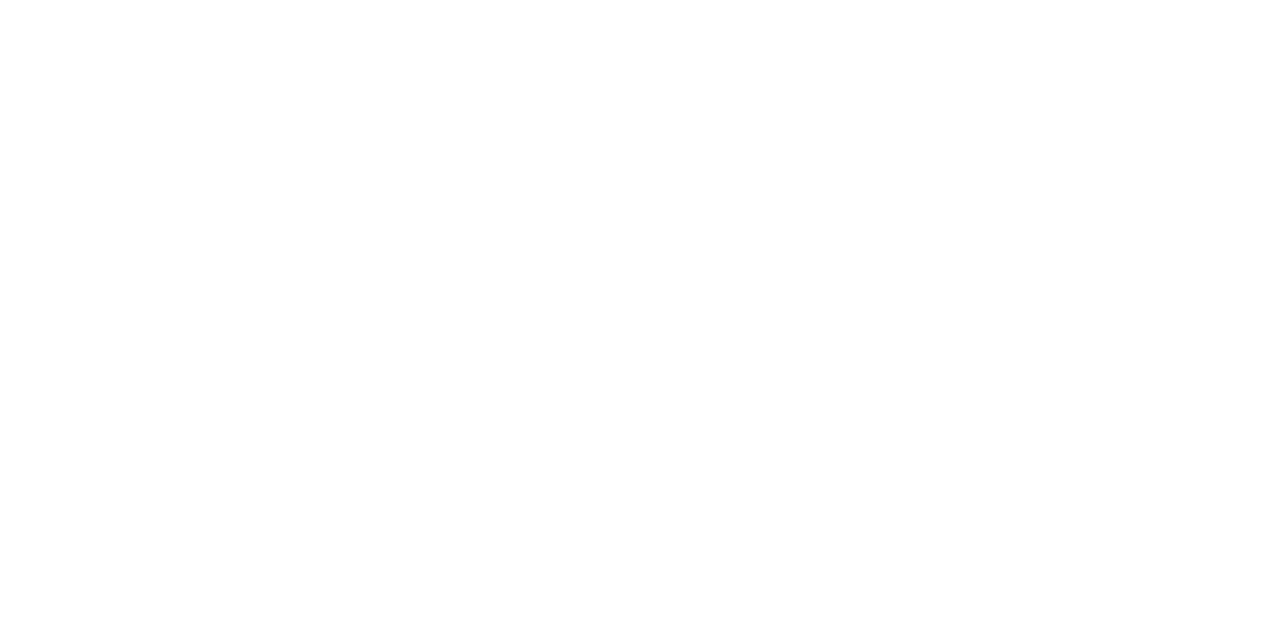
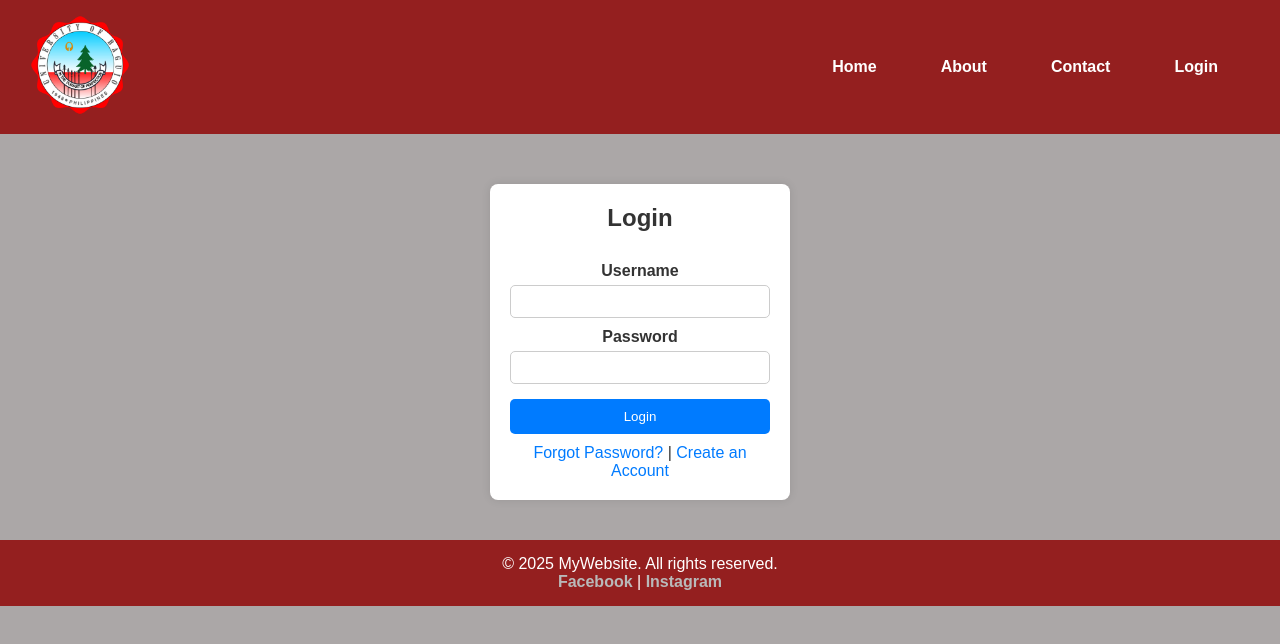
Before and after one commit to UBSITSalayRomeoJero/SALAY-VILORIA_midlab, a plain HTML site: page pages/login.html in a window 1280 px wide. Drawn offline with Linux system fonts and the light colour scheme.

Commit message:
done login.html

```diff
--- a/pages/login.html
+++ b/pages/login.html
@@ -3,9 +3,52 @@
 <head>
     <meta charset="UTF-8">
     <meta name="viewport" content="width=device-width, initial-scale=1.0">
-    <title>Document</title>
+    <title>Login</title>
+    <link rel="stylesheet" type="text/css"
+    href="../styles/style.css">
 </head>
 <body>
+    <body>
+        <!-- Header Content Area -->
+        <header>
+            <div class="logo">
+                <img src="../assets/images/UBLOGO.png" alt="UB Logo">
+            </div>
+            <nav>
+                <ul>
+                    <li><a href="/index.html">Home</a></li>
+                    <li><a href="./about.html">About</a></li>
+                    <li><a href="./contact.html">Contact</a></li>
+                    <li><a href="./login.html">Login</a></li>
+                </ul>
+            </nav>
+        </header>
+
+        <main class="login-container">
+            <h2>Login</h2>
+            <form action="#" method="POST">
+                <label for="username">Username</label>
+                <input type="text" id="username" name="username" required>
+
+                <label for="password">Password</label>
+                <input type="password" id="password" name="password" required>
+
+                <button type="submit">Login</button>
+            </form>
+
+            <div class="login-links">
+                <a href="../loginlinks/forgotpassword.html" target="_blank">Forgot Password?</a> |
+                <a href="../loginlinks/register.html" target="_blank">Create an Account</a>
+            </div>
+        </main>
+
+        <footer>
+            <p>&copy; 2025 MyWebsite. All rights reserved.</p>
+            <p>
+                <a href="https://www.facebook.com/jero.salay/" target="_blank">Facebook</a> |
+                <a href="https://www.instagram.com/" target="_blank">Instagram</a>
+            </p>
+        </footer>
 
 </body>
 </html>
--- a/styles/style.css
+++ b/styles/style.css
@@ -53,7 +53,6 @@ nav ul li a:hover {
 /* Hero Section */
 .welcome {
     padding: 80px 20px;
-    background: url("../assets/images/background.jpg") no-repeat center center/cover;
     color: white;
     text-shadow: 2px 2px 5px rgba(0, 0, 0, 0.7);
 }
@@ -87,6 +86,66 @@ nav ul li a:hover {
     background: #941f1f;
 }
 
+/* Login Container */
+.login-container {
+    display: inline-block;
+    background: white;
+    padding: 20px;
+    margin-top: 50px;
+    border-radius: 8px;
+    box-shadow: 0px 0px 10px rgba(0, 0, 0, 0.1);
+    text-align: center;
+    width: 300px;
+}
+
+.login-container h2 {
+    margin-bottom: 20px;
+}
+
+form {
+    display: flex;
+    flex-direction: column;
+}
+
+label {
+    margin: 10px 0 5px;
+    font-weight: bold;
+}
+
+input {
+    padding: 8px;
+    border: 1px solid #ccc;
+    border-radius: 5px;
+}
+
+button {
+    background-color: #007BFF;
+    color: white;
+    padding: 10px;
+    border: none;
+    border-radius: 5px;
+    margin-top: 15px;
+    cursor: pointer;
+}
+
+button:hover {
+    background-color: #0056b3;
+}
+
+/* Login Links */
+.login-links {
+    margin-top: 10px;
+}
+
+.login-links a {
+    color: #007BFF;
+    text-decoration: none;
+}
+
+.login-links a:hover {
+    text-decoration: underline;
+}
+
 /* Footer */
 footer {
     background: #941f1f;
```
Also changed, not shown: index.html (+7 -8 lines), loginlinks/forgotpassword.html (added, +36 -0 lines), loginlinks/register.html (added, +46 -0 lines).
